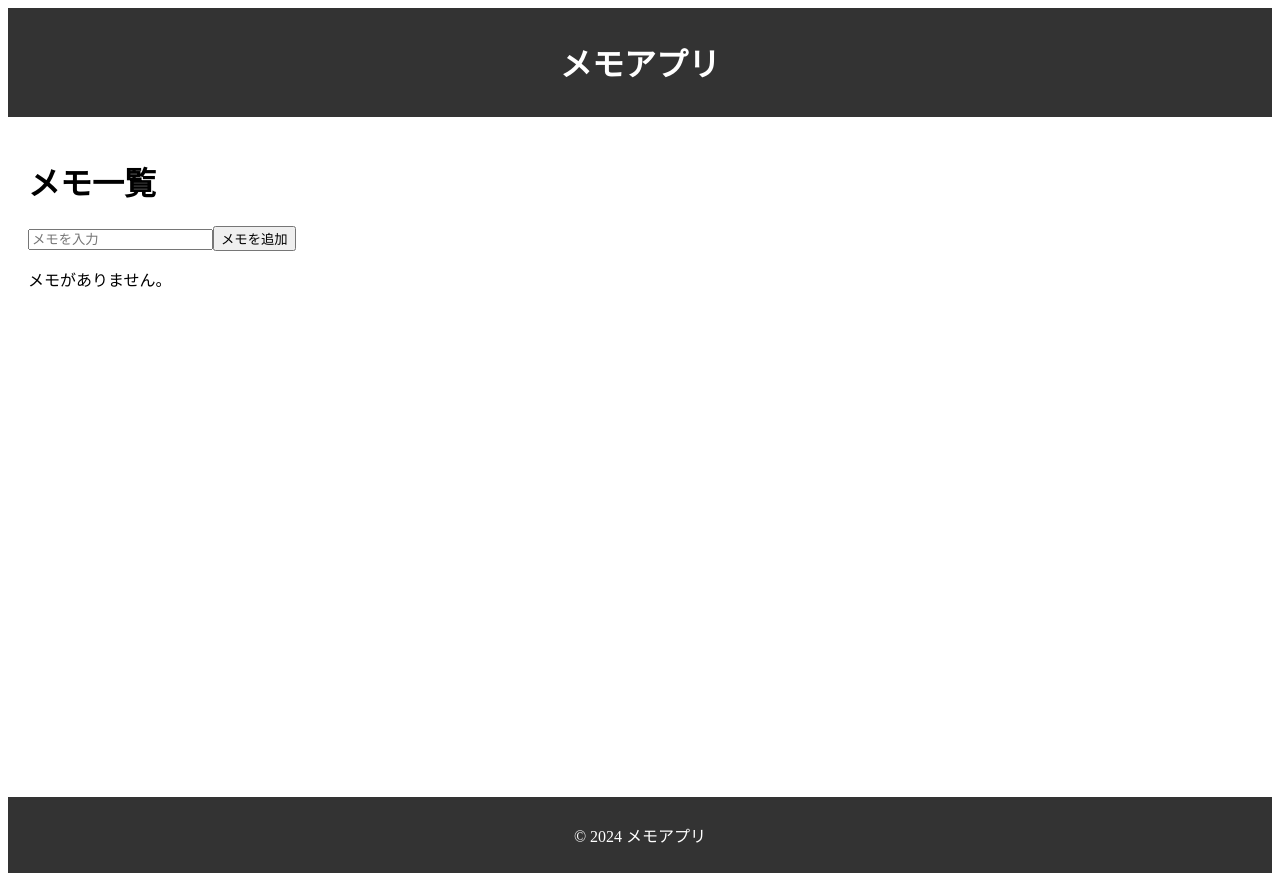
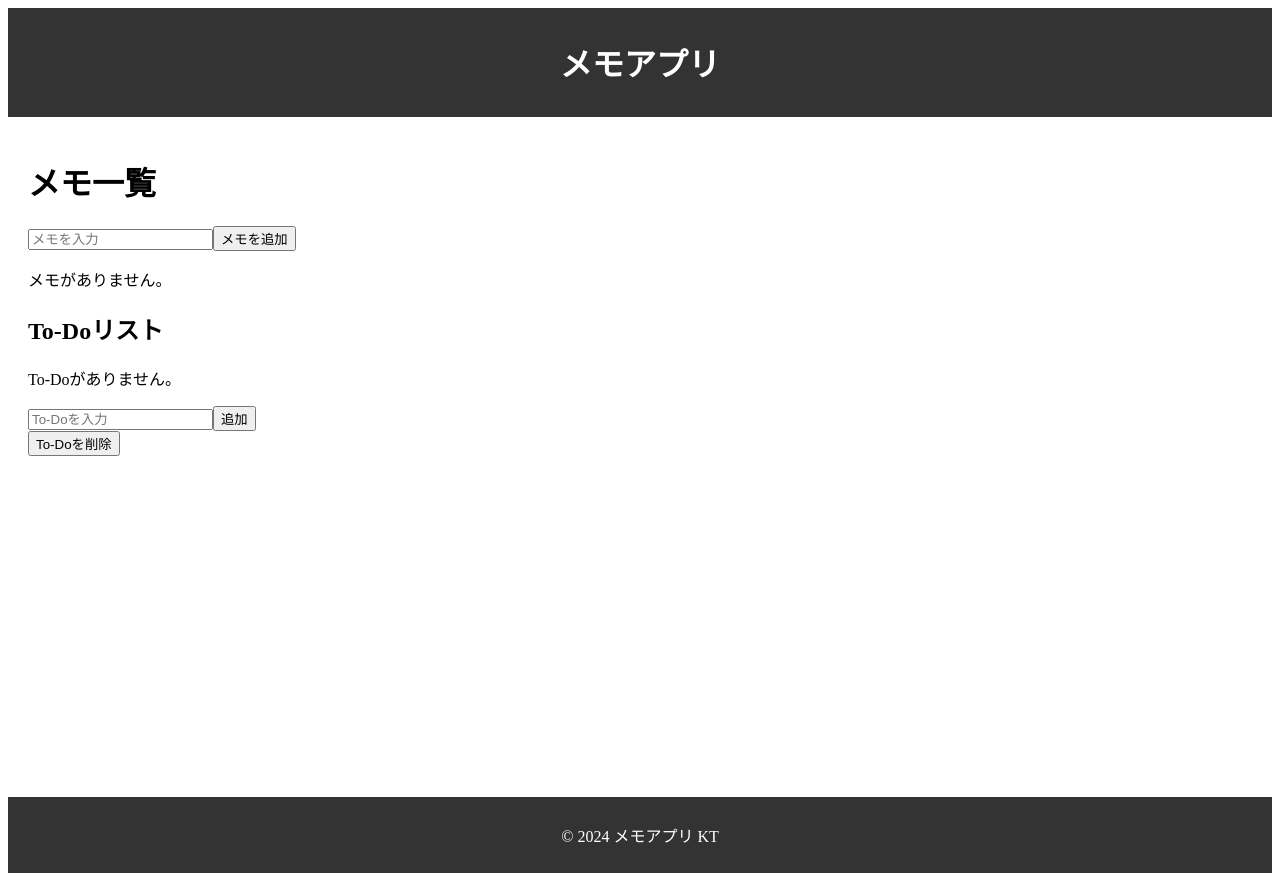
Before and after one commit to kinixKT59/memo-app-2, a Next.js app: page / in a window 1280 px wide. Built offline with nearby package versions, Linux system fonts and the light colour scheme.

Commit message:
jsファイルをtsxファイルに変換

```diff
--- a/src/app/globals.css
+++ b/src/app/globals.css
@@ -15,6 +15,10 @@ body {
   max-width: 100vw;
   overflow-x: hidden;
   /* color: red */
+}
+
+.memoText {
+  font-size: 16px;
 }
 
 body {
--- a/src/app/layout.tsx
+++ b/src/app/layout.tsx
@@ -20,7 +20,7 @@ export default function Layout({ children }: LayoutProps) {
         </main>
 
         <footer style={styles.footer}>
-          <p>© 2024 メモアプリ</p>
+          <p>© 2024 メモアプリ KT</p>
         </footer>
       </body>
     </html>
--- a/src/app/page.tsx
+++ b/src/app/page.tsx
@@ -17,6 +17,7 @@ export default function Home() {
   const [newMemo, setNewMemo] = useState<string>("");
   const [isEditing, setIsEditing] = useState<number | null>(null);
   const [editingText, setEditingText] = useState<string>("");
+  const [globalTodos, setGlobalTodos] = useState<string[]>([]);
 
   const handleMemoAdd = () => {
     if (newMemo.trim() === "") return;
@@ -41,16 +42,12 @@ export default function Home() {
   setEditingText("");
   };
 
-  const handleTodoListCheck = (index: number) => {
-    const updatedMemos = [...memos];
-    updatedMemos[index].hasTodo = !updatedMemos[index].hasTodo;
-    setMemos(updatedMemos);
+  const handleTodosChange = (todos: string[]) => {
+    setGlobalTodos(todos);
   };
 
-  const handleTodoAdd = (index: number, todo: string) => {
-    const updatedMemos = [...memos];
-    updatedMemos[index].todos.push(todo);
-    setMemos(updatedMemos);
+  const handleClearTodos = () => {
+    setGlobalTodos([]);
   };
 
   useEffect(() => {
@@ -78,7 +75,7 @@ export default function Home() {
       ) : (
         <ul>
           {memos.map((memo, index) => (
-            <li key={index}>
+            <li key={index} className="memoText">
                <h2>{memo.text}</h2>
              {isEditing === index ? (
                  <div>
@@ -94,20 +91,20 @@ export default function Home() {
               <button onClick={() => handleMemoDelete(index)}>削除</button>
               </div>
              )}
-
-             <button onClick={() => handleTodoListCheck(index)}>
-             {memo.hasTodo ? "To-Doを削除" : "To-Doを追加"}
-            </button>
-            {memo.hasTodo && (
+            {/* {memo.hasTodo && (
           <ToDoList
             todos={memo.todos}
-            addTodo={(todo: string) => handleTodoAdd(index, todo)}
+            addTodo={(todo: string) => handleTodoAdd(todo)}
             />
-            )}
+            )} */}
          </li>
           ))}
         </ul>
       )}
+
+      <h2>To-Doリスト</h2>
+      <ToDoList initialTodos={globalTodos} onTodosChange={handleTodosChange} />
+      <button onClick={handleClearTodos}>To-Doを削除</button>
     </div>
   );
 }
--- a/src/app/todolist.tsx
+++ b/src/app/todolist.tsx
@@ -1,28 +1,56 @@
-import { useState } from "react";
+import { useState, useEffect } from "react";
+import { MdCheckBoxOutlineBlank, MdCheckBox } from "react-icons/md";
 
 interface ToDoListProps {
-  todos: string[];
-  addTodo: (todo: string) => void;
+  initialTodos: string[];
+  onTodosChange: (todos: string[]) => void;
+
 }
 
+interface TodoItem {
+  text: string;
+  checked: boolean;
+}
 
-export default function ToDoList({ todos, addTodo }:ToDoListProps) {
+export default function ToDoList({initialTodos, onTodosChange }:ToDoListProps) {
+  const [todos, setTodos] = useState(initialTodos.map(todo => ({ text: todo, checked: false })));
   const [newTodo, setNewTodo] = useState("");
 
   const handleAddTodo = () => {
     if (newTodo.trim() === "") return;
-    addTodo(newTodo);
+    const updatedTodos = [...todos, { text: newTodo, checked: false }];
+    setTodos(updatedTodos);
+    onTodosChange(updatedTodos.map(todo => todo.text));
     setNewTodo("");
   };
 
+  const handleToggleCheck = (index: number) => {
+    const updatedTodos = [...todos];
+    updatedTodos[index].checked = !updatedTodos[index].checked;
+    setTodos(updatedTodos);
+  };
+
+  useEffect(() => {
+    setTodos(initialTodos.map(todo => ({ text: todo, checked: false })));
+  }, [initialTodos]);
+
+
   return (
     <div>
-      <h3>To-Doリスト</h3>
-      <ul>
-        {todos.map((todo: string, index: number) => (
-          <li key={index}>{todo}</li>
-        ))}
+      {todos.length === 0 ? (
+        <p>To-Doがありません。</p>
+      ) : (
+      <ul style={{ listStyleType: "none", padding: 0 }}>
+        {todos.map((todo, index) => (
+          <li key={index} className="memoText">
+            <span onClick={() => handleToggleCheck(index)} style={{ cursor: "pointer", marginRight: "8px" }}>
+            {todo.checked ? <MdCheckBox /> : <MdCheckBoxOutlineBlank />}
+            </span>
+            {todo.text}
+          </li>
+         ))}
       </ul>
+       )}
       <input
         type="text"
         value={newTodo}
```
Also changed, not shown: package.json (+4 -3 lines), 1 other file (tests, documents, lock files or other folders).
